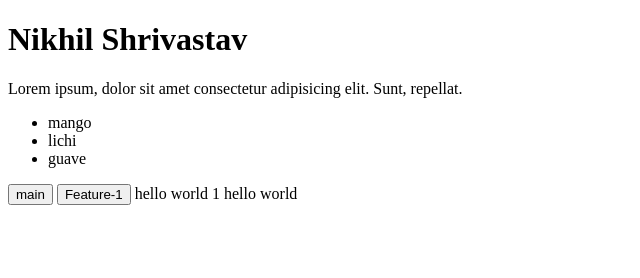
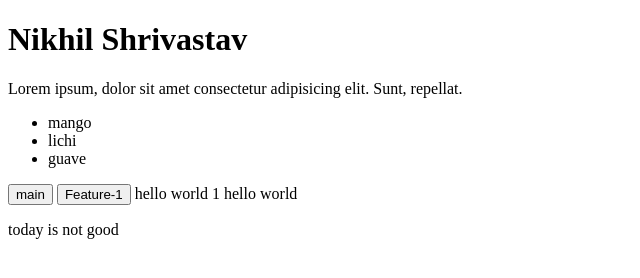
Before and after one commit to nikhilshrivastavdeveloper/branch_practice, a plain HTML site: page index.html in a window 1280 px wide. Shown: the whole page, without its empty margins (0-640 px from the left). Drawn offline with Linux system fonts and the light colour scheme.

Commit message:
hello world

```diff
--- a/index.html
+++ b/index.html
@@ -21,6 +21,6 @@
    <span>hello world 1</span>
 
    <span>hello world</span>
-
+<p>today is not good</p>
 </body>
 </html>
```
